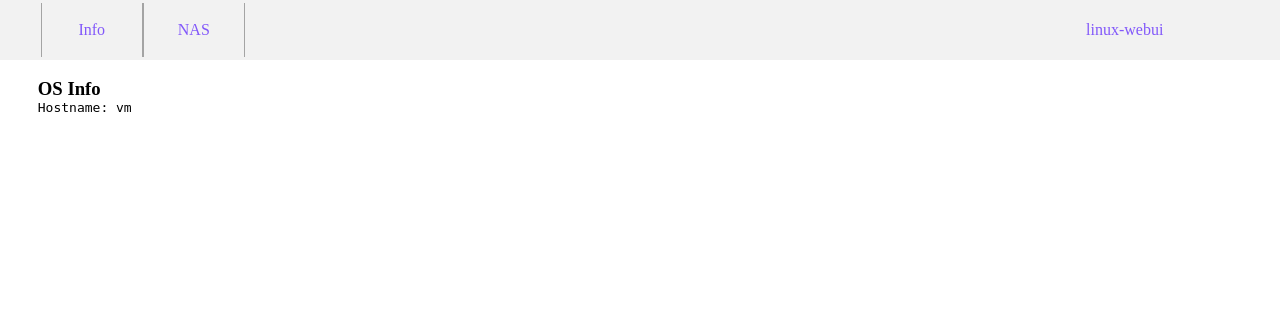
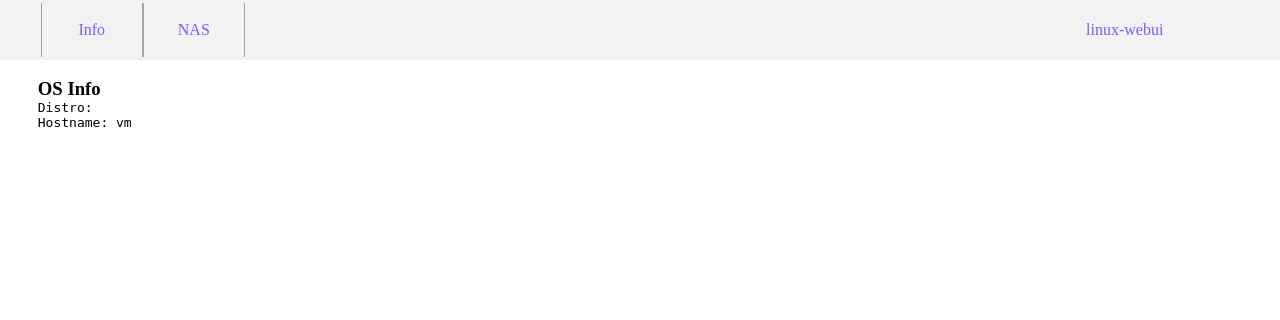
Before and after one commit to virajchitnis/linux-webui, a PHP site: page / in a window 1280 px wide. Shown: the top 320 px of the page. Run offline with PHP 8.4, Linux system fonts and the light colour scheme.

Commit message:
Added linux distro determination

```diff
--- a/index.php
+++ b/index.php
@@ -32,6 +32,7 @@
         		<div class="body_content">
         			<div class="body_content_box">
         				<h3>OS Info</h3>
+        					<?php echo "<pre>Distro: ".shell_exec('./shellscripts/linuxdistro.sh')."</pre>"; ?>
         					<?php echo "<pre>Hostname: ".shell_exec('uname -n')."</pre>"; ?>
         			</div>
         		</div>
```
Also changed, not shown: 1 other file.
